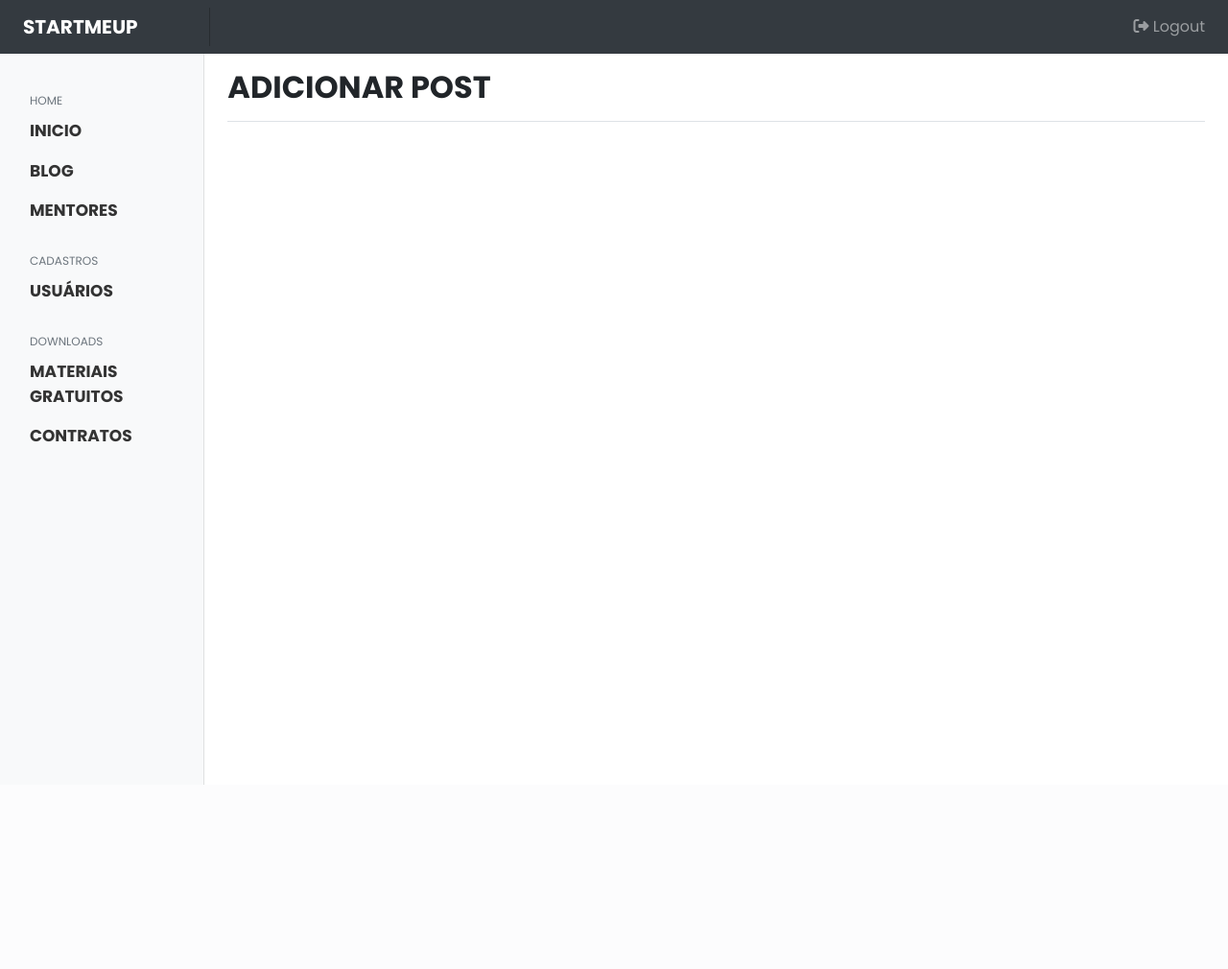
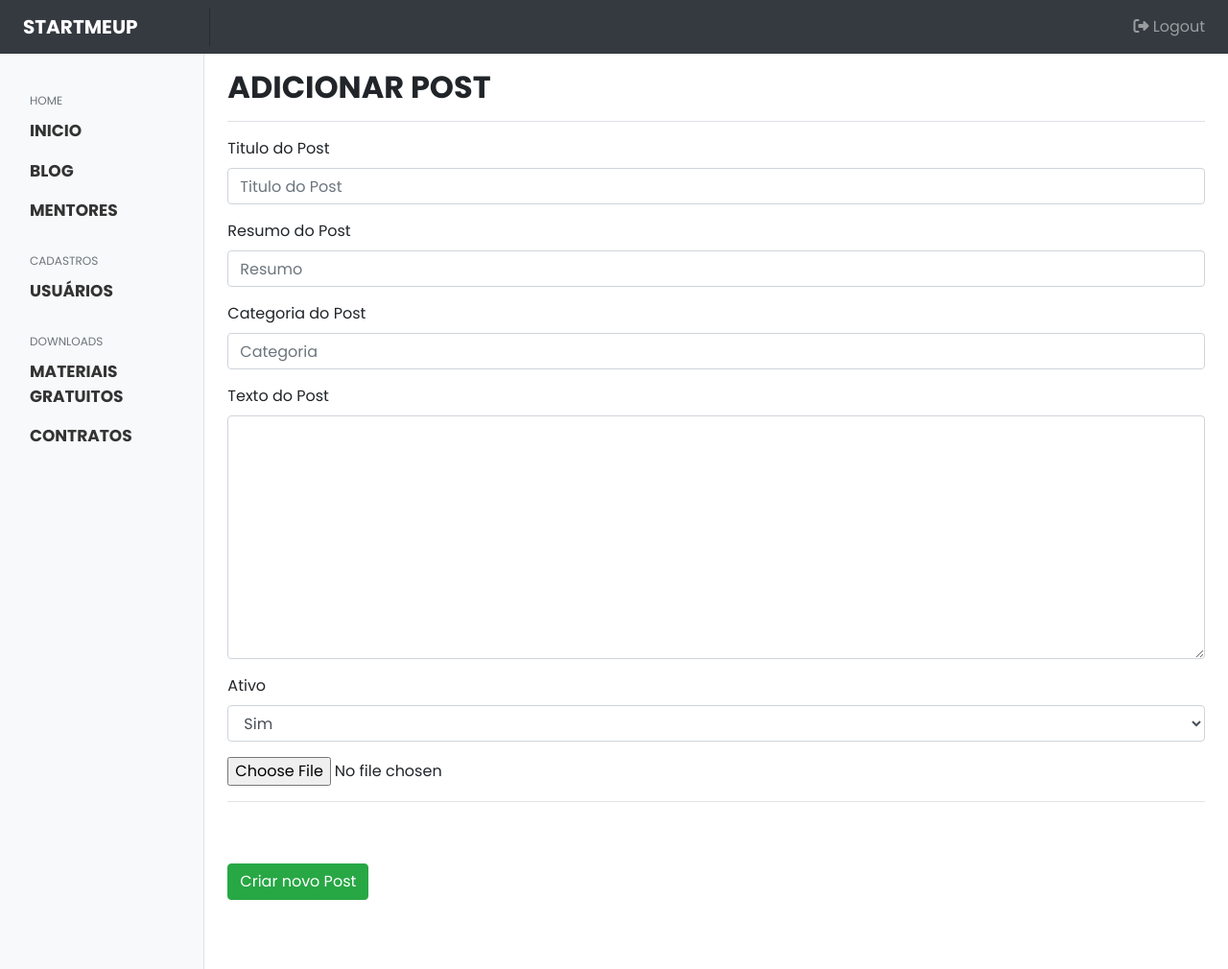
Before and after one commit to IgorConstant/StartmeupEdu, a CodeIgniter app: page /startmeupedu/index.php/post/adicionar in a window 1280 px wide. Shown: the whole page at 96% size. Before the commit the page ends 818 px from the top, so only its background shows below. Run offline with CodeIgniter, Linux system fonts and the light colour scheme; some libraries are stand-ins or nearby versions.

Commit message:
Correções nas Views e Controllers dos Posts

```diff
--- a/application/controllers/Post.php
+++ b/application/controllers/Post.php
@@ -51,8 +51,7 @@ class Post extends CI_Controller
         $this->form_validation->set_rules('tituloPost', 'Titulo do Post', 'trim|required');
         $this->form_validation->set_rules('resumoPost', 'Resumo do Post', 'trim|required');
         $this->form_validation->set_rules('textoPost', 'Texto do Post', 'trim|required');
-        $this->form_validation->set_rules('autorPost', 'Autor do Post', 'trim|required');
-
+        $this->form_validation->set_rules('categoriaPost', 'Categoria do Post', 'trim|required');
 
         if ($this->form_validation->run() == TRUE) {
 
@@ -74,8 +73,8 @@ class Post extends CI_Controller
 
                 $inputAdicionar['nome_post'] = $this->input->post('tituloPost');
                 $inputAdicionar['resumo'] = $this->input->post('resumoPost');
+                $inputAdicionar['categoria'] = $this->input->post('categoriaPost');
                 $inputAdicionar['texto_post'] = $this->input->post('textoPost');
-                $inputAdicionar['autor'] = $this->input->post('autorPost');
                 $inputAdicionar['ativo'] = $this->input->post('ativo');
                 $inputAdicionar['data'] = unix_to_human(now('America/Sao_Paulo'));
                 $inputAdicionar['imagem'] = $this->upload->data('file_name');
@@ -85,7 +84,6 @@ class Post extends CI_Controller
                 $this->session->set_flashdata('msg', '<div class="alert alert-success" role="alert">Post criado com sucesso</div>');
                 redirect('post', 'refresh');
             }
-
         } else {
 
 
@@ -121,8 +119,8 @@ class Post extends CI_Controller
 
         $this->form_validation->set_rules('tituloPost', 'Titulo do Post', 'trim|required');
         $this->form_validation->set_rules('resumoPost', 'Resumo do Post', 'trim|required');
+        $this->form_validation->set_rules('categoriaPost', 'Categoria do Post', 'trim|required');
         $this->form_validation->set_rules('textoPost', 'Texto do Post', 'trim|required');
-        $this->form_validation->set_rules('autorPost', 'Autor do Post', 'trim|required');
 
         if ($this->form_validation->run() == TRUE) {
 
@@ -144,7 +142,7 @@ class Post extends CI_Controller
             $inputEditar['nome_post'] = $this->input->post('tituloPost');
             $inputEditar['resumo'] = $this->input->post('resumoPost');
             $inputEditar['texto_post'] = $this->input->post('textoPost');
-            $inputEditar['autor'] = $this->input->post('autorPost');
+            $inputEditar['categoria'] = $this->input->post('categoriaPost');
             $inputEditar['ativo'] = $this->input->post('ativo');
 
 
--- a/application/controllers/Site.php
+++ b/application/controllers/Site.php
@@ -11,6 +11,10 @@ class Site extends CI_Controller
         $this->load->helper('url');
         $this->load->helper('text');
         $this->load->model('site_model');
+
+        //Load helper Data
+        $this->load->helper('date');
+        $this->load->helper('funcoes_helper');
     }
 
 
@@ -47,6 +51,7 @@ class Site extends CI_Controller
     public function blog()
     {
         $data['titulo'] = 'Startmeup Edu - Blog';
+        $data['postsblog'] = $this->site_model->listarPosts();
 
         $this->load->view('web/layout/header', $data);
         $this->load->view('web/blog');
--- a/application/views/dashboard/addPost.php
+++ b/application/views/dashboard/addPost.php
@@ -13,5 +13,61 @@
     </section>
 
 
+    <div class="row">
+        <div class="col-12 col-sm-12 mb-4">
+            <?= form_open_multipart() ?>
+            <div class="form-group">
+                <?= form_label('Titulo do Post') ?>
+                <?= form_input([
+                    'type' => 'text',
+                    'class' => 'form-control',
+                    'name' => 'tituloPost',
+                    'placeholder' => 'Titulo do Post',
+                    'required' => ''
+                ]) ?>
+            </div>
 
+            <div class="form-group">
+                <?= form_label('Resumo do Post') ?>
+                <?= form_input([
+                    'type' => 'text',
+                    'class' => 'form-control',
+                    'name' => 'resumoPost',
+                    'placeholder' => 'Resumo',
+                    'required' => ''
+                ]) ?>
+            </div>
+
+            <div class="form-group">
+                <?= form_label('Categoria do Post') ?>
+                <?= form_input([
+                    'type' => 'text',
+                    'class' => 'form-control',
+                    'name' => 'categoriaPost',
+                    'placeholder' => 'Categoria',
+                    'required' => ''
+                ]) ?>
+            </div>
+
+            <div class="form-group">
+                <?= form_label('Texto do Post') ?>
+                <?= form_textarea('textoPost', ' ', ['class' => 'form-control', 'required' => '']) ?>
+            </div>
+
+            <div class="form-group">
+                <?= form_label('Ativo') ?>
+                <?= form_dropdown('ativo', [1 => 'Sim', 0 => 'Não'], 1, ['class' => 'form-control']) ?>
+            </div>
+
+
+            <div class="form-group">
+                <input type="file" name="imgPost" class="form-control-file" id="exampleFormControlFile1" required="">
+            </div>
+
+            <hr />
+            <?= form_submit('submit', 'Criar novo Post', ['class' => 'btn btn-success mt-5 mb-5']) ?>
+
+            <?= form_close() ?>
+        </div>
+    </div>
 </main>
--- a/application/views/dashboard/editPost.php
+++ b/application/views/dashboard/editPost.php
@@ -34,12 +34,12 @@
                 ]) ?>
             </div>
             <div class="form-group">
-                <?= form_label('Autor Post') ?>
+                <?= form_label('Categoria') ?>
                 <?= form_input([
                     'type' => 'text',
                     'class' => 'form-control',
-                    'name' => 'autorPost',
-                    'value' => $query->autor
+                    'name' => 'categoriaPost',
+                    'value' => $query->categoria
                 ]) ?>
             </div>
             <div class="form-group">
--- a/application/views/dashboard/listarPosts.php
+++ b/application/views/dashboard/listarPosts.php
@@ -24,9 +24,8 @@
                     <tr>
                         <th>ID</th>
                         <th>Data</th>
+                        <th>Categoria</th>
                         <th>Título Post</th>
-                        <th>Autor</th>
-                        <th>Resumo</th>
                         <th class="text-center">Status</th>
                         <th class="text-center">Ações</th>
                     </tr>
@@ -37,9 +36,8 @@
                         <tr>
                             <td><?= $p->id ?></td>
                             <td><?= formataDataBr($p->data) ?></td>
+                            <td><?= $p->categoria ?></td>
                             <td><?= $p->nome_post ?></td>
-                            <td><?= $p->autor ?></td>
-                            <td><?= $p->resumo ?></td>
                             <td class="text-center"><?= ($p->ativo == 1 ? '<span class="badge badge-success">Ativo</span>' : '<span class="badge badge-danger">Inativo</span>') ?></td>
                             <td class="text-center">
                                 <?= anchor('post/editar/' . $p->id, '<i class="far fa-edit"></i>', array('title' => 'Editar')) ?>
```
Also changed, not shown: application/models/Site_model.php (+8 -0 lines), application/views/web/blog.php (+21 -0 lines).
